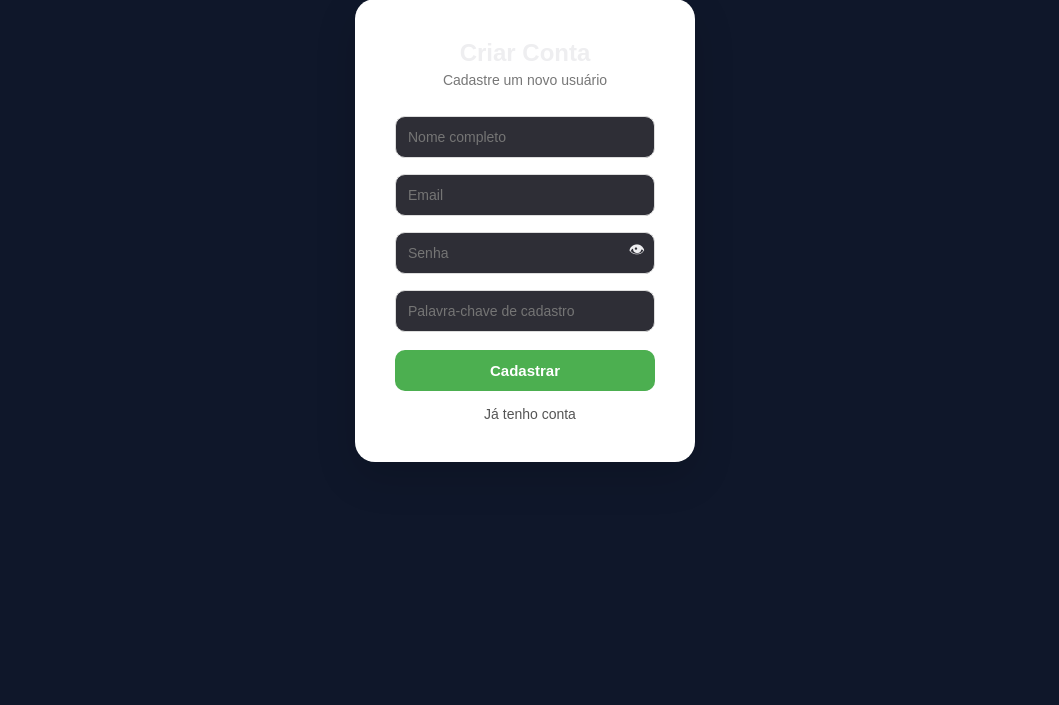
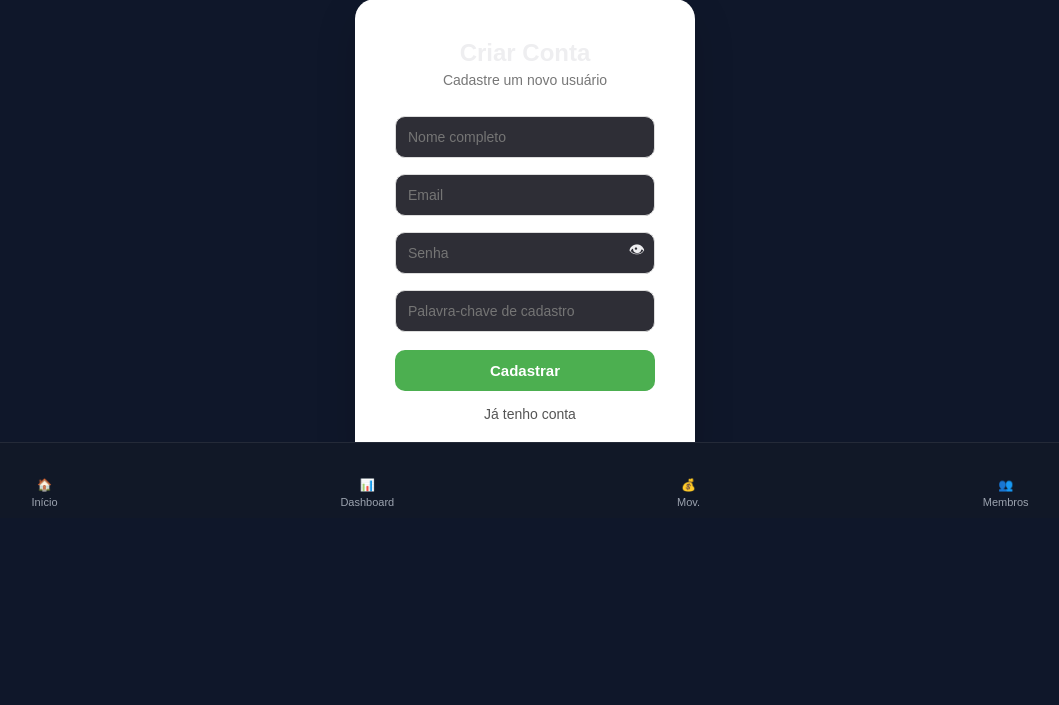
Before and after one commit to DaviCauno/igrejabatistaredencao, a Flask app: page /cadastro in a window 1280 px wide. Shown: the part 282-987 px from the top of the page, without its empty margins (115-1174 px from the left). Before the commit the page ends 744 px from the top, so only its background shows below. Run offline with Flask 3, Linux system fonts and the light colour scheme.

Commit message:
corrigindo menu inferior

```diff
--- a/Observacoes.txt
+++ b/Observacoes.txt
@@ -7,3 +7,8 @@ Catitu18@red4488
 
 diretoria@ibr.com.br
 12345678
+
+
+C:\Users\Davi Cauno\Desktop\Igreja_Financeiro>
+git commit -m "corrigindo RESPONSIVIDADE"
+git push
--- a/static/style.css
+++ b/static/style.css
@@ -738,3 +738,48 @@ body {
 .card-modern {
     box-shadow: 0 10px 25px rgba(0,0,0,0.3);
 }
+
+/* ===== MENU INFERIOR MOBILE ===== */
+.bottom-nav {
+    position: fixed;
+    bottom: 0;
+    left: 0;
+    width: 100%;
+
+    background: #111827;
+    border-top: 1px solid rgba(255,255,255,0.08);
+
+    display: flex;
+    justify-content: space-around;
+    align-items: center;
+
+    padding: 10px 0;
+    z-index: 999;
+}
+
+/* ITENS */
+.nav-item {
+    text-decoration: none;
+    color: #9CA3AF;
+
+    display: flex;
+    flex-direction: column;
+    align-items: center;
+
+    font-size: 12px;
+    transition: 0.2s;
+}
+
+.nav-item:hover {
+    color: #fff;
+    transform: scale(1.05);
+}
+
+/* ÍCONES */
+.nav-item span {
+    margin-top: 4px;
+    font-size: 11px;
+}
+body {
+    padding-bottom: 70px;
+}
--- a/templates/base.html
+++ b/templates/base.html
@@ -29,6 +29,26 @@
 {% endif %}
 </div>
 
+<div class="bottom-nav">
+    <a href="{{ url_for('home') }}" class="nav-item">
+        🏠
+        <span>Início</span>
+    </a>
 
+    <a href="{{ url_for('dashboard') }}" class="nav-item">
+        📊
+        <span>Dashboard</span>
+    </a>
+
+    <a href="{{ url_for('movimentacoes') }}" class="nav-item">
+        💰
+        <span>Mov.</span>
+    </a>
+
+    <a href="/membros" class="nav-item">
+        👥
+        <span>Membros</span>
+    </a>
+</div>
 </body>
 </html>
```
